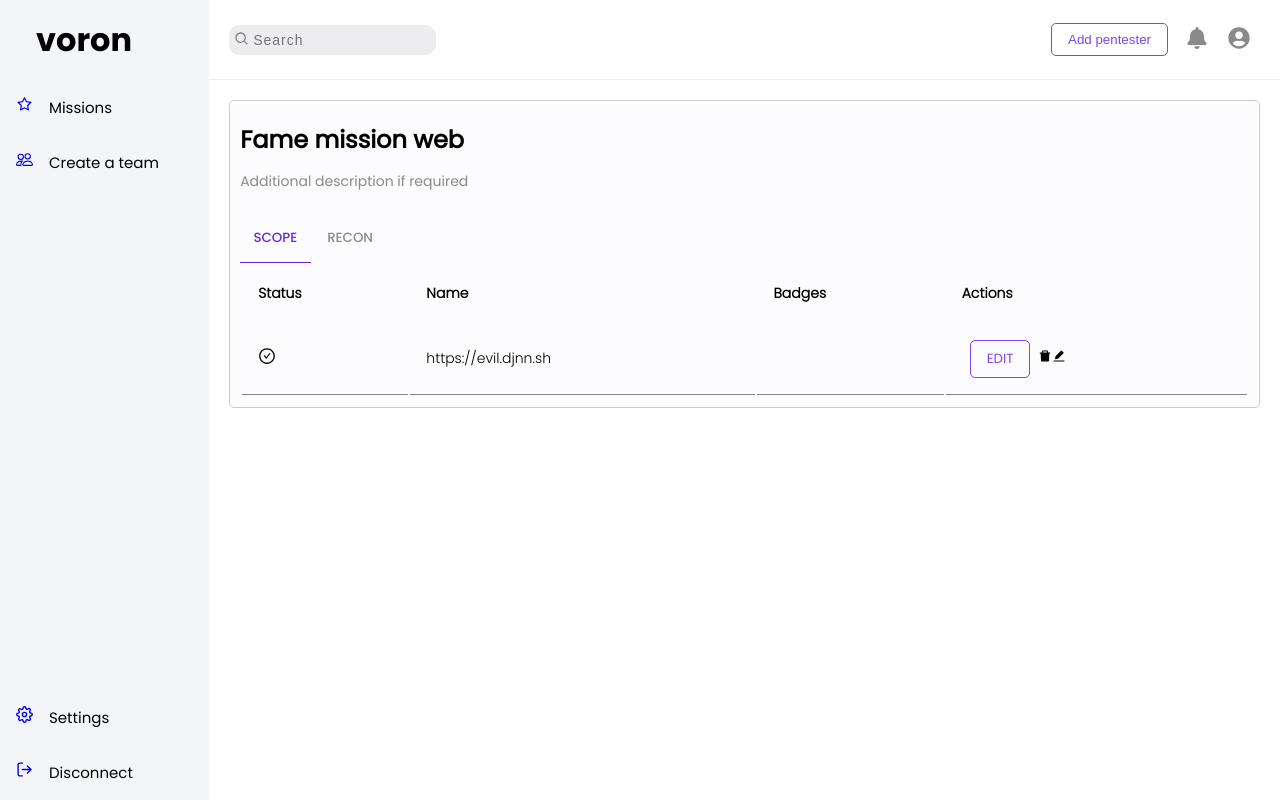
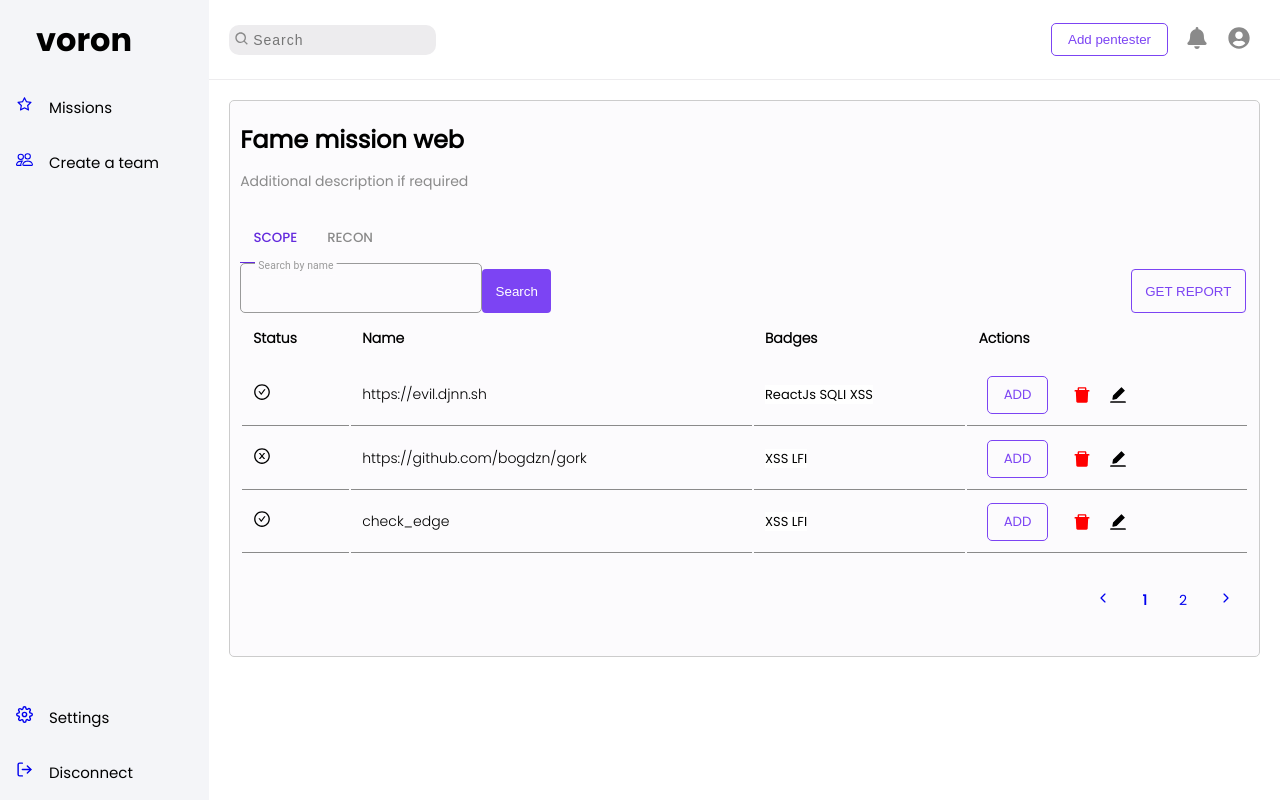
Before and after one commit to vrn-sh/erp, a React (Vite) app in the folder web/: page /mission/detail in a window 1280 px wide. Built offline with nearby package versions, Linux system fonts and the light colour scheme.

Commit message:
(web)pagination+, search bar+, scop json+

```diff
--- /dev/null
+++ b/web/src/assets/strings/en/mission_scope.json
@@ -0,0 +1,59 @@
+{
+    "scope": [
+        {
+            "id": 1,
+            "name": "https://evil.djnn.sh",
+            "status": true,
+            "bages": [
+                "ReactJs",
+                "SQLI",
+                "XSS"
+            ]
+        },
+        {
+            "id": 2,
+            "name": "https://github.com/bogdzn/gork",
+            "status": false,
+            "bages": [
+                "XSS",
+                "LFI"
+            ]
+        },
+        {
+            "id": 3,
+            "name": "check_edge",
+            "status": true,
+            "bages": [
+                "XSS",
+                "LFI"
+            ]
+        },
+        {
+            "id": 4,
+            "name": "https://github.com/bogdzn/gork",
+            "status": true,
+            "bages": [
+                "XSS",
+                "LFI"
+            ]
+        },
+        {
+            "id": 5,
+            "name": "https://github.com/bogdzn/gork",
+            "status": true,
+            "bages": [
+                "XSS",
+                "LFI"
+            ]
+        },
+        {
+            "id": 6,
+            "name": "check_page2",
+            "status": true,
+            "bages": [
+                "XSS",
+                "LFI"
+            ]
+        }
+    ]
+}
--- a/web/src/pages/Dashboard/Dashboard.scss
+++ b/web/src/pages/Dashboard/Dashboard.scss
@@ -130,7 +130,7 @@ table {
 
 td {
     border-bottom: 1px solid var(--gray-btn);
-    padding: 1rem;
+    padding: .7rem;
     font-family: 'Poppins-Light';
     font-size: 14px;
 }
@@ -138,7 +138,7 @@ td {
 th {
     font-family: "Poppins-Light";
     font-size: 14px;
-    padding: 1rem;
+    padding: .7rem;
 }
 
 table input {
--- a/web/src/pages/Dashboard/SubDashboards/MissionDetail/MissionDetail.scss
+++ b/web/src/pages/Dashboard/SubDashboards/MissionDetail/MissionDetail.scss
@@ -19,3 +19,67 @@
         color: var(--gray-btn);
     }
 }
+
+.mission-tool-line {
+    display: flex;
+    flex-direction: row;
+    width: 100%;
+    justify-content: space-between;
+}
+
+.mission-borderBtn {
+    border: 1px var(--primary-btn) solid;
+    color: var(--primary-btn);
+    background-color: transparent;
+    cursor: pointer;
+}
+
+.search-name {
+    display: flex;
+    flex-direction: row;
+    width: 80%;
+    justify-content: flex-start;
+}
+
+.mission-input-block {
+    position: relative;
+    width: 30%;
+    padding: 0;
+    background-color: var(--basic-bg);
+    & input {
+        width: 100%;
+        text-align: left;
+        border-radius: 5px;
+        height: 50px;
+        font-size: 14px;
+        font-family: 'Poppins-Regular';
+        border-radius: 5px;
+        outline: none;
+        border: 1px solid #9a9a9a;
+        background-color: var(--basic-bg);
+    }
+
+    & label {
+        background-color: var(--basic-bg);
+    }
+
+    & button {
+        min-width: 10px;
+
+    }
+}
+
+.input_btn {
+    min-width: 10px;
+}
+
+.scope-table-action {
+    display: flex;
+    align-items: center;
+}
+
+.scope-action-icons {
+    font-size: 20px;
+    margin-left: 1rem;
+    cursor: pointer;
+}
--- a/web/src/pages/Dashboard/SubDashboards/MissionDetail/Scope.tsx
+++ b/web/src/pages/Dashboard/SubDashboards/MissionDetail/Scope.tsx
@@ -1,10 +1,86 @@
-import React from 'react';
+import React, { useState } from 'react';
 import '../../Dashboard.scss';
 import './MissionDetail.scss';
 import * as AiIcons from 'react-icons/ai';
+import * as IoIcons from 'react-icons/io';
+import scope_list from '../../../../assets/strings/en/mission_scope.json';
 
-export default function Scope() {
+export default function Scope(/* need to add list as a param here */) {
+    const [keyword, setKeyword] = useState('');
+
+    const recordsPerPage = 3;
+    const [currentPage, setCurrentPage] = useState(1);
+    const lastIndex = currentPage * recordsPerPage;
+    const firstIndex = lastIndex - recordsPerPage;
+    const records = scope_list.scope.slice(firstIndex, lastIndex);
+    const npage = Math.ceil(scope_list.scope.length / recordsPerPage);
+    const nums = [...Array(npage + 1).keys()].slice(1);
+
+    const nextPage = () => {
+        if (currentPage !== npage) {
+            setCurrentPage(currentPage + 1);
+        }
+    };
+
+    const prePage = () => {
+        if (currentPage > 1) {
+            setCurrentPage(currentPage - 1);
+        }
+    };
+
+    const changePage = (n: number) => {
+        setCurrentPage(n);
+    };
+
+    const searchKeyword = (event: React.ChangeEvent<HTMLInputElement>) => {
+        event.preventDefault();
+        setKeyword(event.target.value);
+    };
+
+    const searchScope = () => {
+        let find = false;
+        for (let i = 0; i < scope_list.scope.length; i += 1) {
+            if (scope_list.scope[i].name.toLowerCase().includes(keyword)) {
+                const p =
+                    Math.floor(scope_list.scope[i].id / recordsPerPage) + 1;
+                if (scope_list.scope[i].id % 3 === 0) changePage(p - 1);
+                else changePage(p);
+                find = true;
+            }
+            if (find === true) break;
+        }
+    };
+
     return (
+        <>
+            <div className="mission-tool-line">
+                <div className="search-name">
+                    <div className="mission-input-block">
+                        <label
+                            className="placeholder"
+                            htmlFor="Confirmpassword"
+                        >
+                            Search by name
+                        </label>
+                        <input
+                            type="text"
+                            name="confirmpassword"
+                            onChange={searchKeyword}
+                        />
+                    </div>
+                    <button
+                        type="button"
+                        className="input_btn"
+                        onClick={searchScope}
+                    >
+                        Search
+                    </button>
+                </div>
+
+                <button type="button" className="input_btn mission-borderBtn">
+                    GET REPORT
+                </button>
+            </div>
             <table className="no_center_container">
                 <tbody>
                     <tr>
@@ -13,23 +89,81 @@ export default function Scope() {
                         <th>Badges</th>
                         <th>Actions</th>
                     </tr>
-                <tr>
+                    {records.map((s_list) => {
+                        return (
+                            <tr key={s_list.id}>
                                 <td style={{ fontSize: '18px' }}>
+                                    {s_list.status ? (
                                         <AiIcons.AiOutlineCheckCircle />
+                                    ) : (
+                                        <AiIcons.AiOutlineCloseCircle />
+                                    )}
                                 </td>
-                    <td>https://evil.djnn.sh</td>
-                    <td />
+                                <td id="name">{s_list.name}</td>
                                 <td>
+                                    {s_list.bages.map((badge) => {
+                                        return (
+                                            <label
+                                                style={{
+                                                    padding: 0,
+                                                    margin: 0,
+                                                }}
+                                            >
+                                                {badge}{' '}
+                                            </label>
+                                        );
+                                    })}
+                                </td>
+                                <td className="scope-table-action">
                                     <input
                                         type="button"
-                            value="Edit"
+                                        value="Add"
                                         className="borderBtn"
                                     />
-                        <AiIcons.AiFillDelete />
-                        <AiIcons.AiFillEdit />
+                                    <AiIcons.AiFillDelete
+                                        className="scope-action-icons"
+                                        style={{ color: 'red' }}
+                                    />
+                                    <AiIcons.AiFillEdit className="scope-action-icons" />
                                 </td>
                             </tr>
+                        );
+                    })}
                 </tbody>
             </table>
+
+            <nav>
+                <ul className="pagination">
+                    <li className="page-item">
+                        <a href="#" className="page-link" onClick={prePage}>
+                            <IoIcons.IoIosArrowBack />
+                        </a>
+                    </li>
+                    {nums.map((n) => {
+                        return (
+                            <li
+                                key={n}
+                                className={`page-item ${
+                                    currentPage === n ? 'active' : ''
+                                }`}
+                            >
+                                <a
+                                    href="#"
+                                    className="page-link"
+                                    onClick={() => changePage(n)}
+                                >
+                                    {n}
+                                </a>
+                            </li>
+                        );
+                    })}
+                    <li className="page-item">
+                        <a href="#" className="page-link" onClick={nextPage}>
+                            <IoIcons.IoIosArrowForward />
+                        </a>
+                    </li>
+                </ul>
+            </nav>
+        </>
     );
 }
--- a/web/src/pages/SignUp/SignUp.scss
+++ b/web/src/pages/SignUp/SignUp.scss
@@ -138,9 +138,8 @@ label {
     position: relative;
     width: 100%;
     margin: 20px;
-}
 
-.input-block input {
+    & input {
         padding: 10px 10px;
         border-radius: 5px;
 
@@ -152,6 +151,7 @@ label {
         border-radius: 5px;
         outline: none;
         border: 1px solid #9a9a9a;
+    }
 }
 
 .placeholder {
```
Lines whose indentation alone changed are shown as unchanged.
